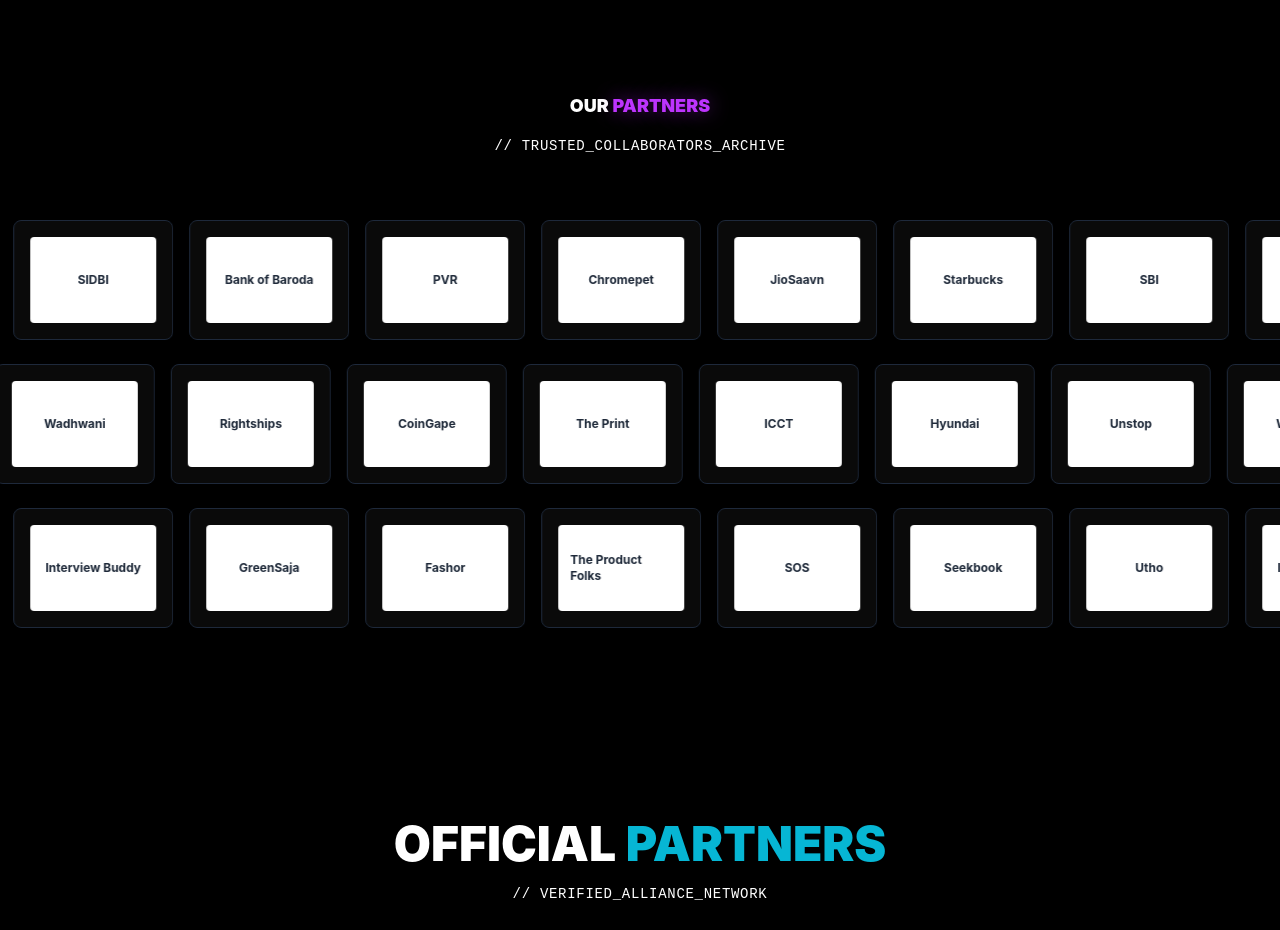
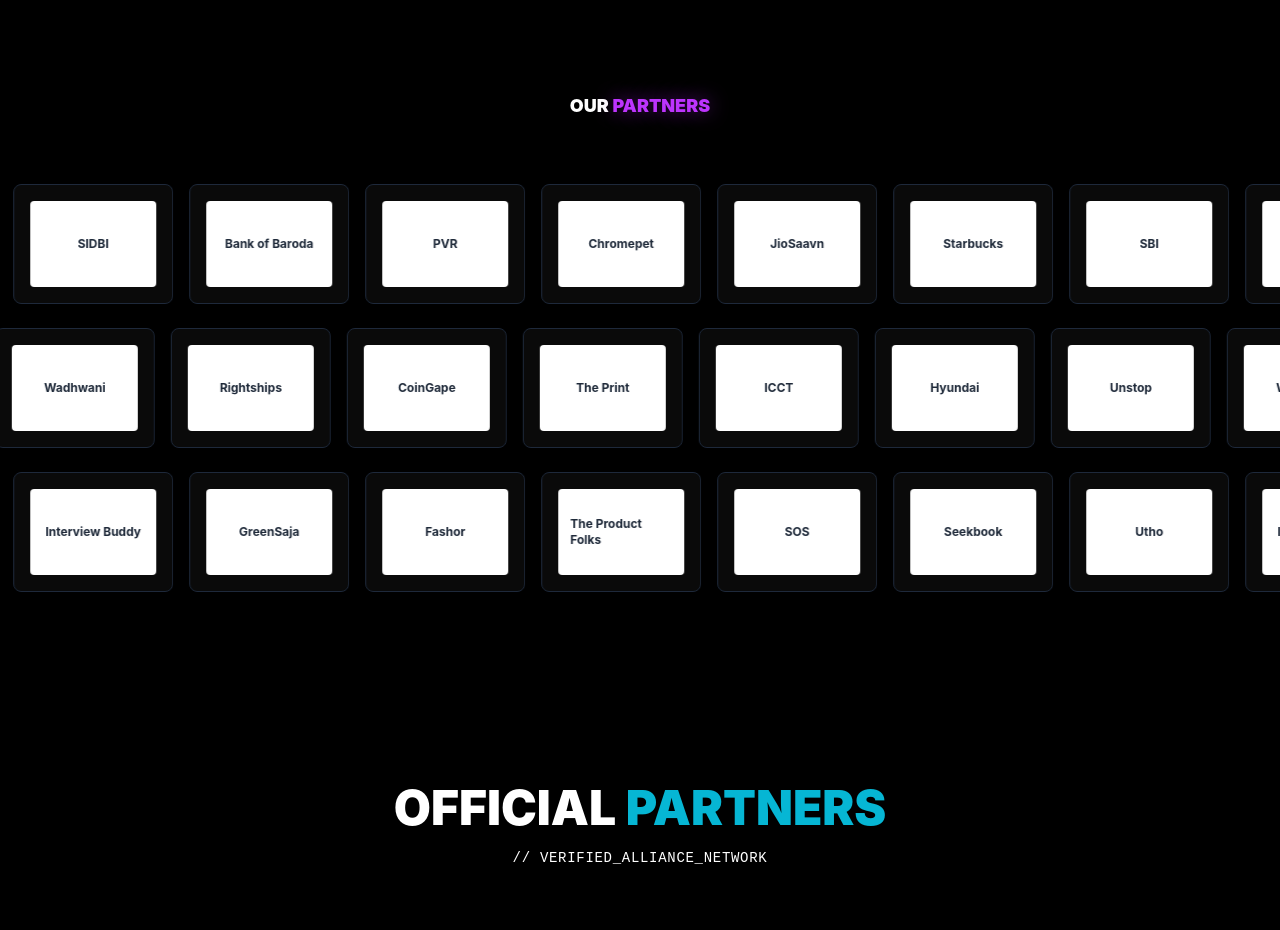
Before and after one commit to Ansh-mick27/AIIHFound_E_summit, a Next.js app: page / in a window 1280 px wide. Shown: the part 3940-4870 px from the top of the page. Built offline with nearby package versions, Linux system fonts and the light colour scheme.

Commit message:
Remove TRUSTED_COLLABORATORS_ARCHIVE subtitle text

```diff
--- a/src/components/LegacyAllies.tsx
+++ b/src/components/LegacyAllies.tsx
@@ -39,9 +39,6 @@ export default function LegacyAllies() {
                     <h2 className="text-lg font-black uppercase mb-4">
                         OUR <span className="text-glow-purple">PARTNERS</span>
                     </h2>
-                    <p className="text-text-muted font-mono-terminal text-sm">
-                        // TRUSTED_COLLABORATORS_ARCHIVE
-                    </p>
                 </motion.div>
 
                 {/* Scrolling Rows — reduced spacing */}
```
